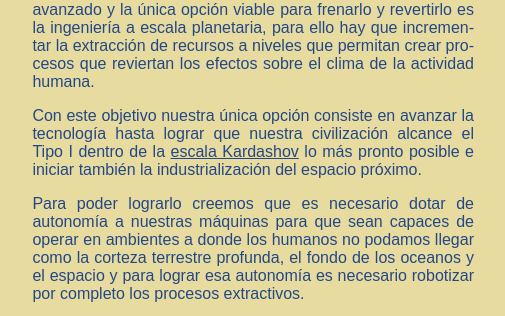
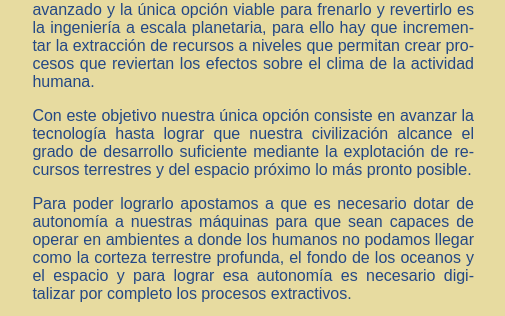
Before and after one commit to monforte-tech/web, an Astro site: page / in a window 1280 px wide. Shown: the part 559-875 px from the top of the page, 626-1131 px from the left. Built offline with nearby package versions, Linux system fonts and the light colour scheme; Astro itself is replaced by a stand-in of ours.

Commit message:
Some fixes in index.astro

```diff
--- a/src/pages/index.astro
+++ b/src/pages/index.astro
@@ -22,9 +22,9 @@ import '../styles/home.css';
 
       <p>Muchas voces piden frenar el desarrollo para intentar minimizar el impacto de la actividad industrial en la tierra, pero desde nuestro punto de vista el fenómeno está demasiado avanzado y la única opción viable para frenarlo y revertirlo es la ingeniería a escala planetaria, para ello hay que incrementar la extracción de recursos a niveles que permitan crear procesos que reviertan los efectos sobre el clima de la actividad humana.</p>
 
-      <p>Con este objetivo nuestra única opción consiste en avanzar la tecnología hasta lograr que nuestra civilización alcance el Tipo I dentro de la <a href="">escala Kardashov</a> lo más pronto posible e iniciar también la industrialización del espacio próximo.</p>
+      <p>Con este objetivo nuestra única opción consiste en avanzar la tecnología hasta lograr que nuestra civilización alcance el grado de desarrollo suficiente mediante la explotación de recursos terrestres y del espacio próximo lo más pronto posible.</p>
 
-      <p>Para poder lograrlo creemos que es necesario dotar de autonomía a nuestras máquinas para que sean capaces de operar en ambientes a donde los humanos no podamos llegar como la corteza terrestre profunda, el fondo de los oceanos y el espacio y para lograr esa autonomía es necesario robotizar por completo los procesos extractivos.</p>
+      <p>Para poder lograrlo apostamos a que es necesario dotar de autonomía a nuestras máquinas para que sean capaces de operar en ambientes a donde los humanos no podamos llegar como la corteza terrestre profunda, el fondo de los oceanos y el espacio y para lograr esa autonomía es necesario digitalizar por completo los procesos extractivos.</p>
 
       <p>Es en esta labor donde Monforte Technologies centra su actividad buscando unificar los esfuerzos desde la academia, la empresa e internet en la creación de una serie de herramientas que simplifiquen en la medida de lo posible la robotización de las labores mineras.</p>
   </div>
```
